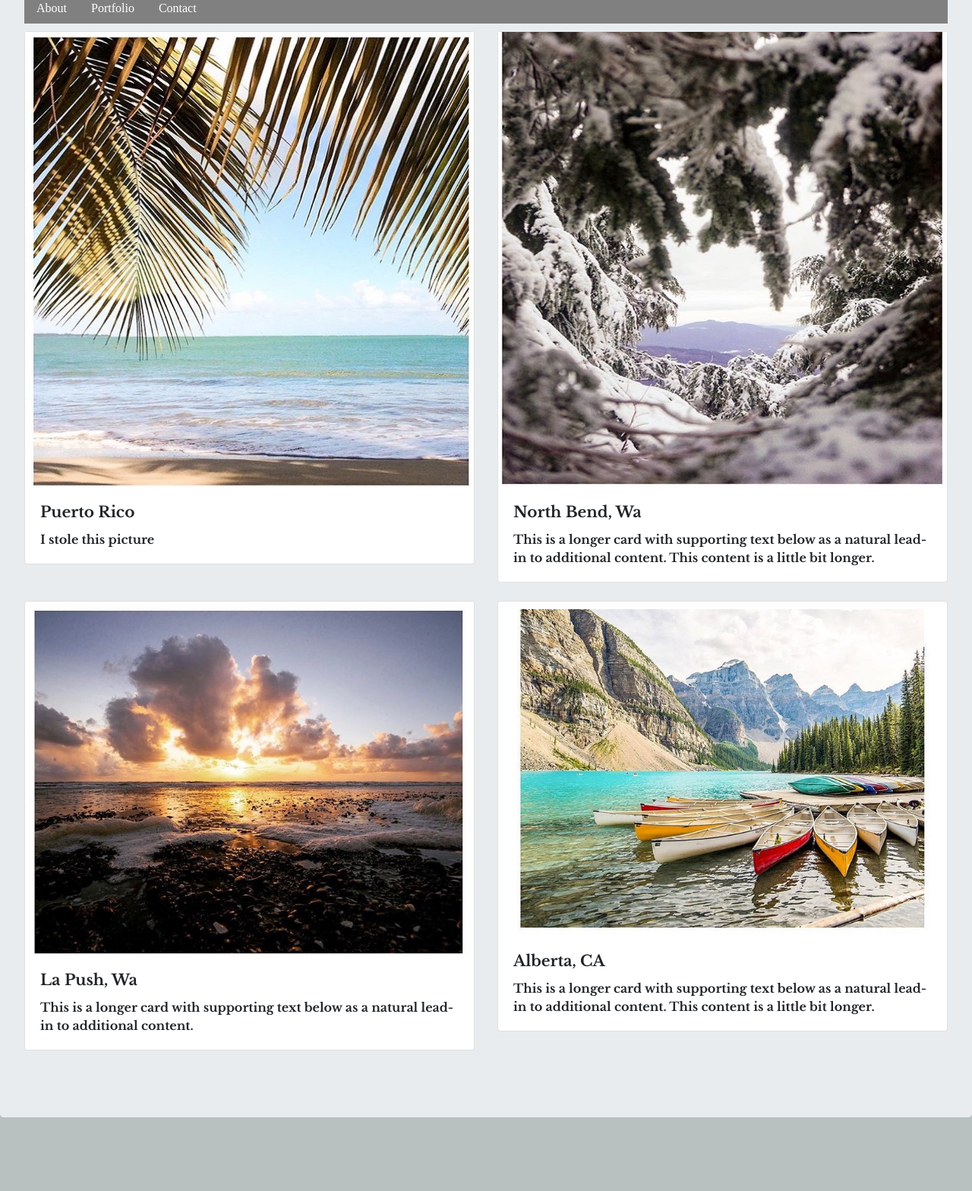
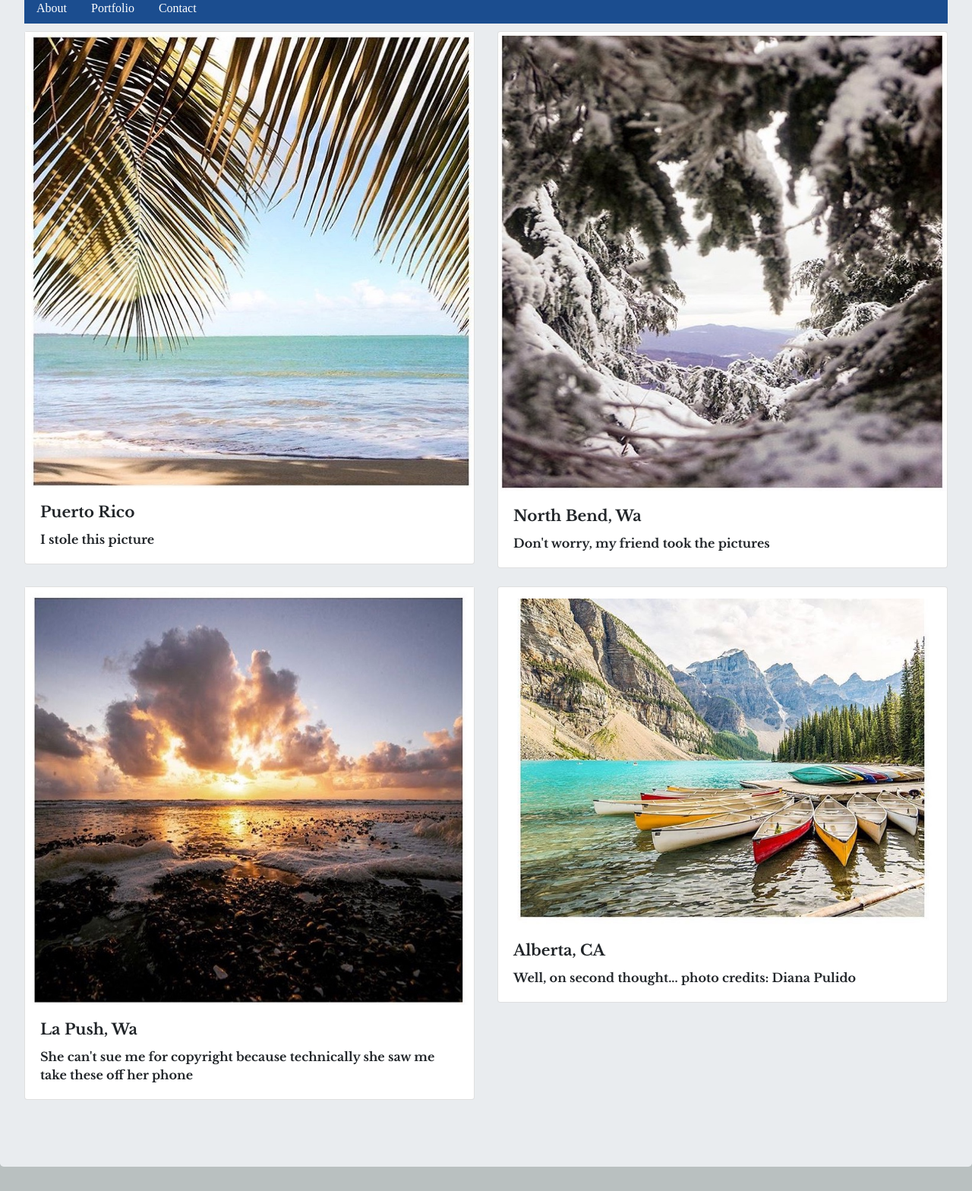
Before and after one commit to heathernev88/First-Portfolio, a plain HTML site: page portfolio.html in a window 1280 px wide. Shown: the part 148-1716 px from the top of the page at 76% size. Before the commit the page ends 1651 px from the top, so only its background shows below. Drawn offline with nearby package versions, Linux system fonts and the light colour scheme; a web font is replaced by a local one.

Commit message:
added pictures, info about me

```diff
--- a/homework2ss.css
+++ b/homework2ss.css
@@ -2,7 +2,7 @@ body {
     background-color: rgb(185, 192, 192);
 }
 nav {
-    background-color: gray;
+    background-color: rgb(27, 77, 143);
     color: white;
     margin: 0 auto;
     font-family: 'Playfair Display', serif;
@@ -13,6 +13,11 @@ nav {
 .nav-link {
     color: white;
     float: center;
+}
+
+.nav:hover {
+    color: white;
+    text-decoration: underline;
 }
 
 .navbar-brand {
@@ -46,8 +51,8 @@ form {
     margin-top: 15px;
 }
 
-#emailHelp {
-    margin-top: 15px;
+.form-control {
+    margin-bottom: 0;
 }
 
 .jumbotron {
@@ -64,8 +69,18 @@ form {
 
 .card-img-2 {
     height: 600px;
+    margin-top: 5px;
 }
 
 .card-img-4 {
-    padding-top: 10px;
+    padding-top: 15px;
+
 }
+
+.card-img-3 {
+    height: 550px;
+}
+
+.msg {
+    margin-top: 20px;
+}
--- a/portfolio.html
+++ b/portfolio.html
@@ -34,28 +34,28 @@
         </div>
         <div class="col mb-4">
           <div class="card">
-            <img src="snowpeek.jpg" class="card-img-2" alt="...">
+            <img src="snowpeek.jpg" class="card-img-2" alt="Looking through snow-covered trees">
             <div class="card-body">
               <h5 class="card-title">North Bend, Wa</h5>
-              <p class="card-text">This is a longer card with supporting text below as a natural lead-in to additional content. This content is a little bit longer.</p>
+              <p class="card-text">Don't worry, my friend took the pictures</p>
             </div>
           </div>
         </div>
         <div class="col mb-4">
           <div class="card">
-            <img src="beachsunset.jpg" class="card-img-top" alt="...">
+            <img src="beachsunset.jpg" class="card-img-3" alt="Beach Sunset">
             <div class="card-body">
               <h5 class="card-title">La Push, Wa</h5>
-              <p class="card-text">This is a longer card with supporting text below as a natural lead-in to additional content.</p>
+              <p class="card-text">She can't sue me for copyright because technically she saw me take these off her phone</p>
             </div>
           </div>
         </div>
         <div class="col mb-4">
           <div class="card">
-            <img src="canoes.jpg" class="card-img-4" alt="...">
+            <img src="canoes.jpg" class="card-img-4" alt="Canoes on Lake Louise">
             <div class="card-body">
               <h5 class="card-title">Alberta, CA</h5>
-              <p class="card-text">This is a longer card with supporting text below as a natural lead-in to additional content. This content is a little bit longer.</p>
+              <p class="card-text">Well, on second thought... photo credits: Diana Pulido</p>
             </div>
           </div>
         </div>
```
Also changed, not shown: contact.html (+5 -1 lines), index.html (+7 -6 lines).
